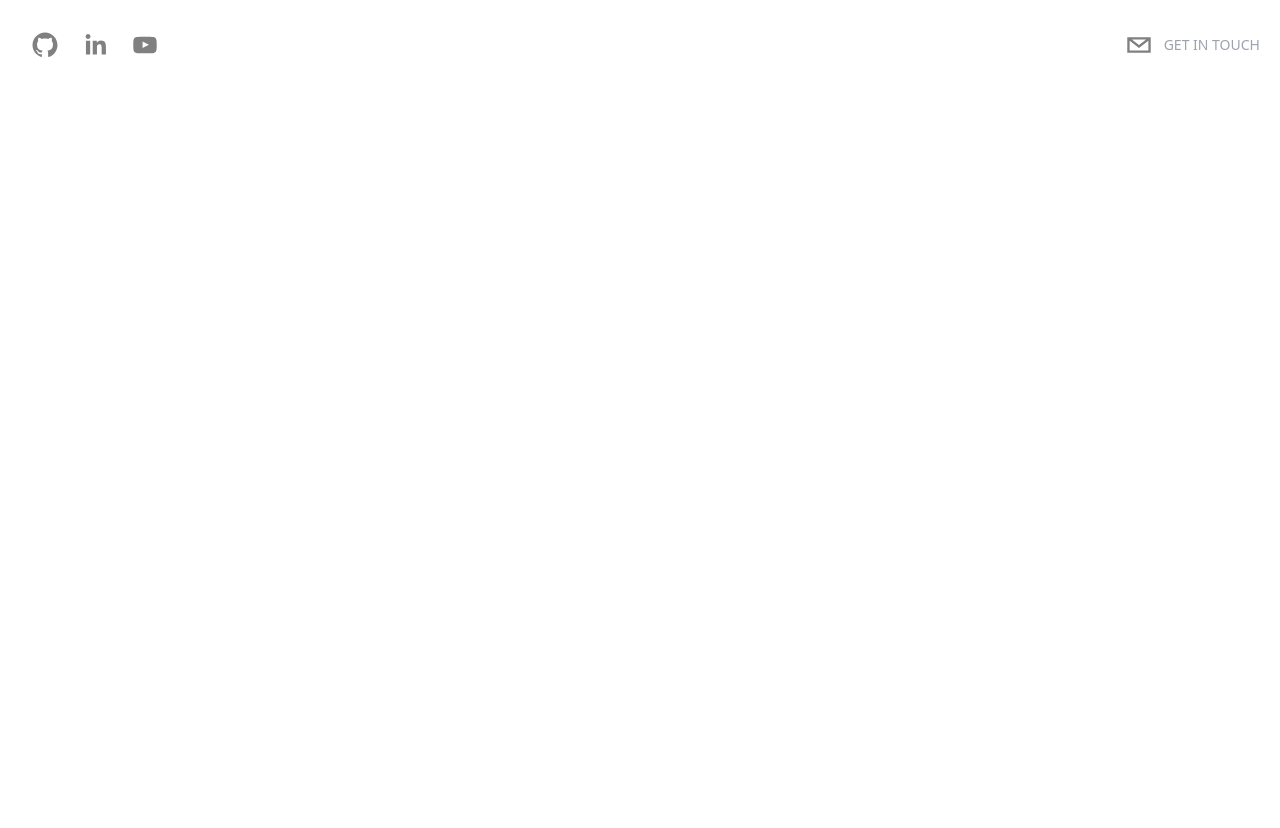
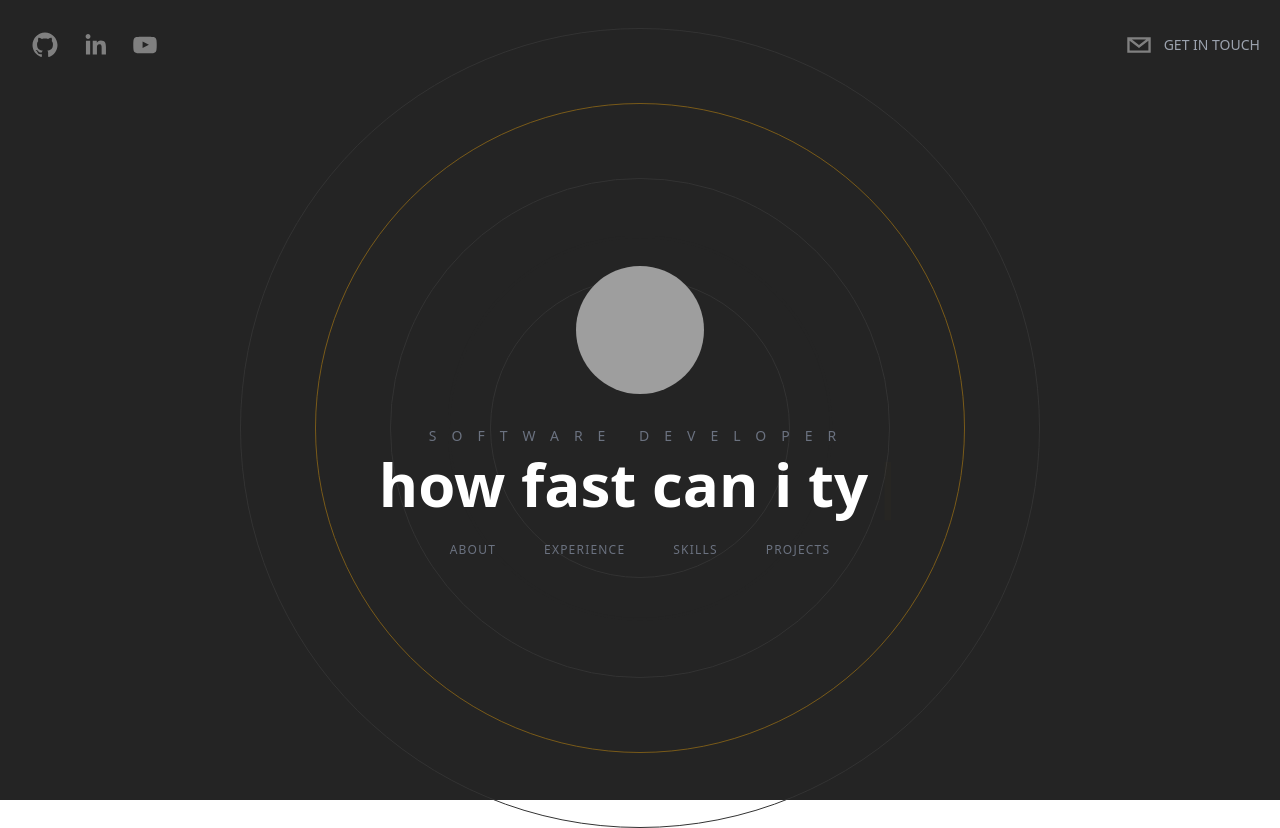
Before and after one commit to mashwaniT/portfolio, a Next.js app: page / in a window 1280 px wide. Before the commit the page ends 800 px from the top, so only its background shows below. Built offline with nearby package versions, Linux system fonts and the light colour scheme; grey boxes are pictures that could not be loaded.

Commit message:
hero section done

```diff
--- a/components/AnimatedIcons.tsx
+++ b/components/AnimatedIcons.tsx
@@ -4,7 +4,7 @@
 
 function AnimatedIcons() {
   return (
-    <header className='sticky top-0 p-5 flex items-start justify-between max-w-7xl mx-auto z-20 xl:items-center'>
+    <header className='flex items-start justify-between max-w-7xl mx-auto z-20 xl:items-center'>
       <motion.div
         initial={{
           x: -500,
--- /dev/null
+++ b/components/BackgroundCircles.tsx
@@ -0,0 +1,30 @@
+import React from 'react'
+import { motion } from 'framer-motion';
+
+type Props = {}
+
+function BackgroundCircles({}: Props) {
+  return (
+    <motion.div
+        initial={{
+            opacity: 0,
+        }}
+        animate={{
+            scale: [1, 2, 2, 3, 1],
+            opacity: [0.1, 0.2, 0.4, 0.8, 0.1, 1.0],
+            borderRadius: ['20%','20%','50%','80%','20%'],
+        }}
+        transition={{
+            duration: 2.5,
+        }}
+        className='realtive flex justify-center items-center'>
+        <div className='absolute border border-[#333333] rounded-full h-[200px] w-[200px] mt-52 animate-ping'/>
+        <div className='rounded-full border border-[#333333] h-[300px] w-[300px] mt-52 absolute'/>
+        <div className='rounded-full border border-[#333333] h-[500px] w-[500px] mt-52 absolute'/>
+        <div className='rounded-full border border-[#F7AB0A] h-[650px] w-[650px] opacity-30 mt-52 absolute animate-pulse'/>
+        <div className='rounded-full border border-[#333333] h-[800px] w-[800px] absolute mt-52'/>
+    </motion.div>
+  )
+}
+
+export default BackgroundCircles
--- a/components/Header.tsx
+++ b/components/Header.tsx
@@ -7,7 +7,7 @@
 
 function Header({}: Props) {
   return (
-    <header>
+    <header className='sticky top-0 p-5'>
       <AnimatedIcons />
     </header>
   );
--- /dev/null
+++ b/components/Hero.tsx
@@ -0,0 +1,59 @@
+import React from 'react'
+import { Cursor, useTypewriter } from 'react-simple-typewriter'
+import BackgroundCircles from './BackgroundCircles';
+import Link from 'next/link';
+
+type Props = {}
+
+function Hero({}: Props) {
+    const [text, count] = useTypewriter({
+        words: [
+            "how fast can i type this sentence",
+            "welcome-to-my-website.tsx",
+            "<aspiring developer />",
+        ],
+        loop: true,
+        delaySpeed: 2000,
+    });
+
+  return (
+    <div className='h-screen flex flex-col space-y-8 items-center justify-center text-center overflow-hidden'>
+        <BackgroundCircles />
+        <img
+            className='relative rounded-full h-32 w-32 mx-auto object-cover'
+            src='https://encrypted-tbn0.gstatic.com/images?q=tbn:ANd9GcTWsr_S2htl0pf4akyoyx6vDh9n_6DcwQq2MiFl4WzYFA&s'
+            alt='batman'
+        />
+        <div className='z-20'>
+            <h2 className='text-sm uppercase text-gray-500 pb-2 tracking-[15px]'>
+                Software Developer
+            </h2>
+        <h1 className='text-5xl lg:text-6xl font-semibold px-10'>
+            <span>{text}</span>
+            <Cursor cursorColor='#f7ab0a' />
+        </h1>
+
+        <div className='pt-5'>
+            <Link href="about">
+                <button className='heroButton'>About</button>
+            </Link>
+            <Link href="experience">
+                <button className='heroButton'>Experience</button>
+            </Link>
+            <Link href="skills">
+                <button className='heroButton'>Skills</button>
+            </Link>
+            <Link href="projects">
+                <button className='heroButton'>Projects</button>
+            </Link>
+
+        </div>
+
+        </div>
+
+
+    </div>
+  );
+};
+
+export default Hero
--- a/package.json
+++ b/package.json
@@ -20,6 +20,7 @@
     "postcss": "8.4.23",
     "react": "18.2.0",
     "react-dom": "18.2.0",
+    "react-simple-typewriter": "^5.0.1",
     "react-social-icons": "^5.15.0",
     "tailwindcss": "3.3.2",
     "typescript": "5.0.4"
--- a/pages/index.tsx
+++ b/pages/index.tsx
@@ -1,24 +1,26 @@
-// index.tsx
 import React from 'react';
 import Image from 'next/image';
 import Head from "next/head";
 import Header from '../components/Header';
 import dynamic from 'next/dynamic';
 import '../src/app/globals.css'
+import Hero from '../components/Hero';
 
 const AnimatedIcons = dynamic(() => import('../components/AnimatedIcons'), { ssr: false });
 
 export default function Home() {
   return (
-    <>
-      <Head>
-        <title>Tahas Portfolio</title>
-      </Head>
-      <main>
-        <div>
-          <Header />
+    <div className='bg-[rgb(36,36,36)] text-white h-screen z-0 snap-y snap-mandatory overflow-scroll'>
+        <Head>
+            <title>Tahas Portfolio</title>
+        </Head>
+
+        <Header />
 
           {/* Build Hero */}
+        <section id='hero' className='snap-center'>
+            <Hero/>
+        </section>
 
           {/* Build About */}
 
@@ -29,8 +31,6 @@
           {/* Build Projects */}
 
           {/* Build Contact Me */}
-        </div>
-      </main>
-    </>
-  )
-}
+    </div>
+  );
+};
--- a/src/app/globals.css
+++ b/src/app/globals.css
@@ -1,3 +1,10 @@
 @tailwind base;
 @tailwind components;
 @tailwind utilities;
+
+@layer components {
+  .heroButton {
+    @apply px-6 py-2 border-[#242424] rounded-full uppercase text-xs
+    tracking-widest text-gray-500 transition-all hover:border-[#F7AB0A]/40 hover:text-[#F7AB0A]/40
+  }
+}
```
Also changed, not shown: 1 other file (tests, documents, lock files or other folders). Lines whose indentation alone changed are shown as unchanged.
